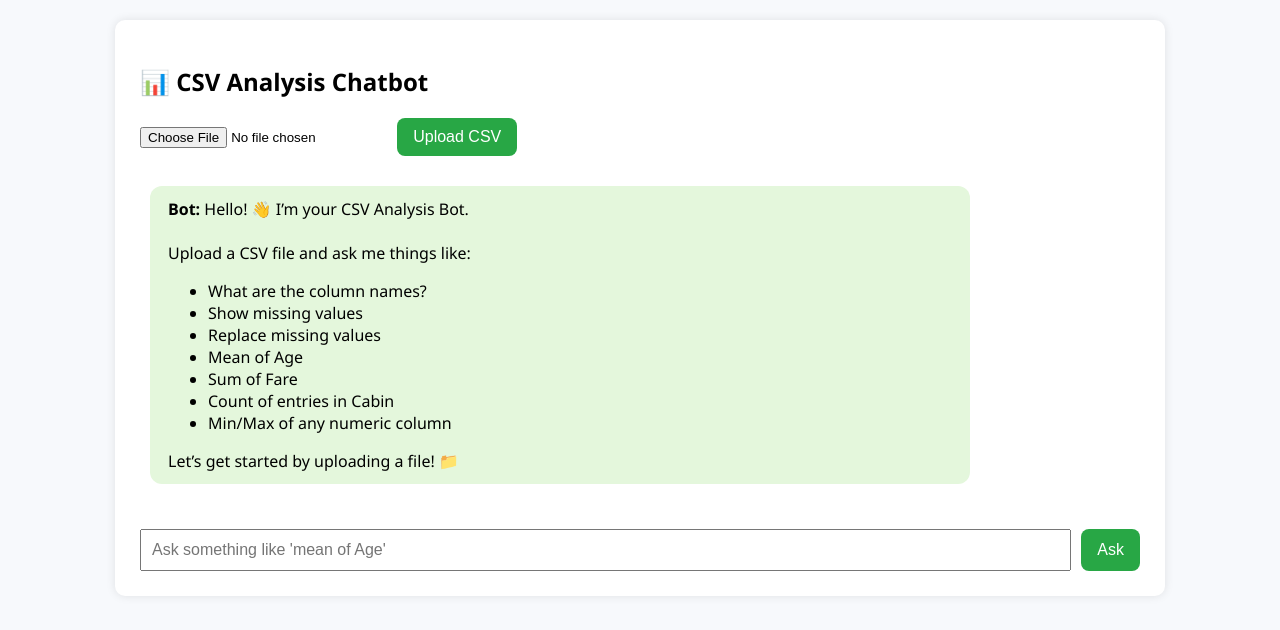
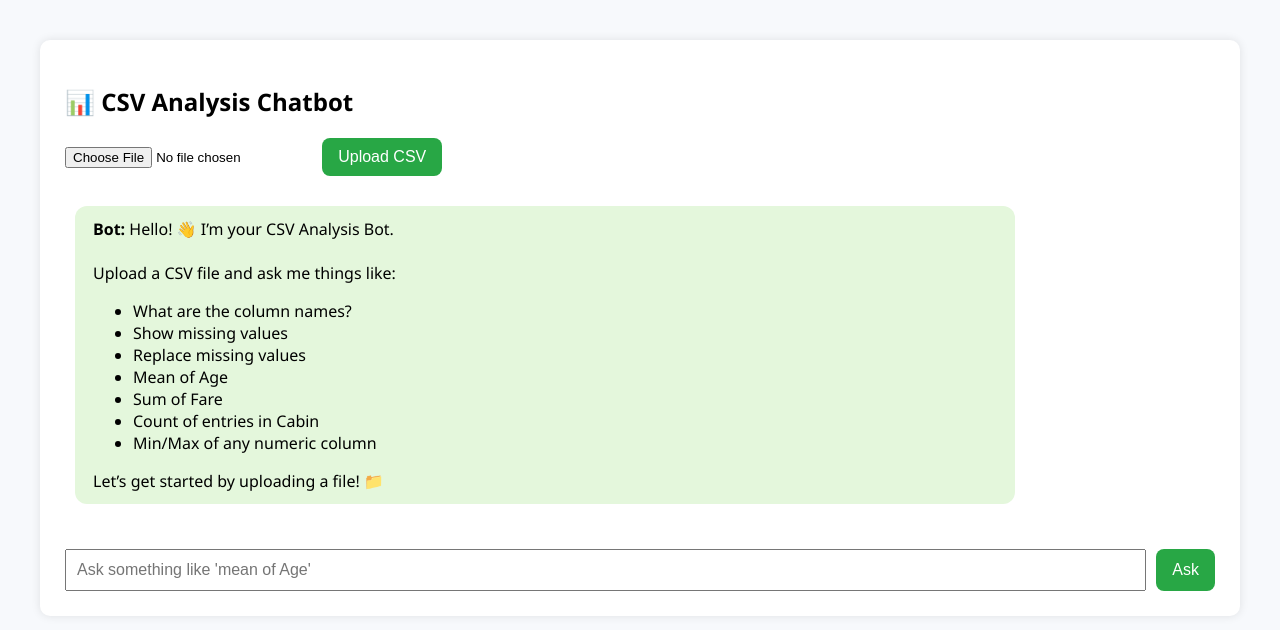
Before and after one commit to patilyashraj/AMD_Project-CSV-Analysis-Chatbot, a Flask app: page / in a window 1280 px wide. Shown: the top 630 px of the page. Run offline with Flask 3, Linux system fonts and the light colour scheme.

Commit message:
Changes in frontend

```diff
--- a/static/style.css
+++ b/static/style.css
@@ -6,8 +6,8 @@ body {
 }
 
 .container {
-    max-width: 1000px;
-    margin: auto;
+    /* max-width: 1000px; */
+    margin: 20px;
     background: white;
     padding: 25px;
     border-radius: 10px;
```
